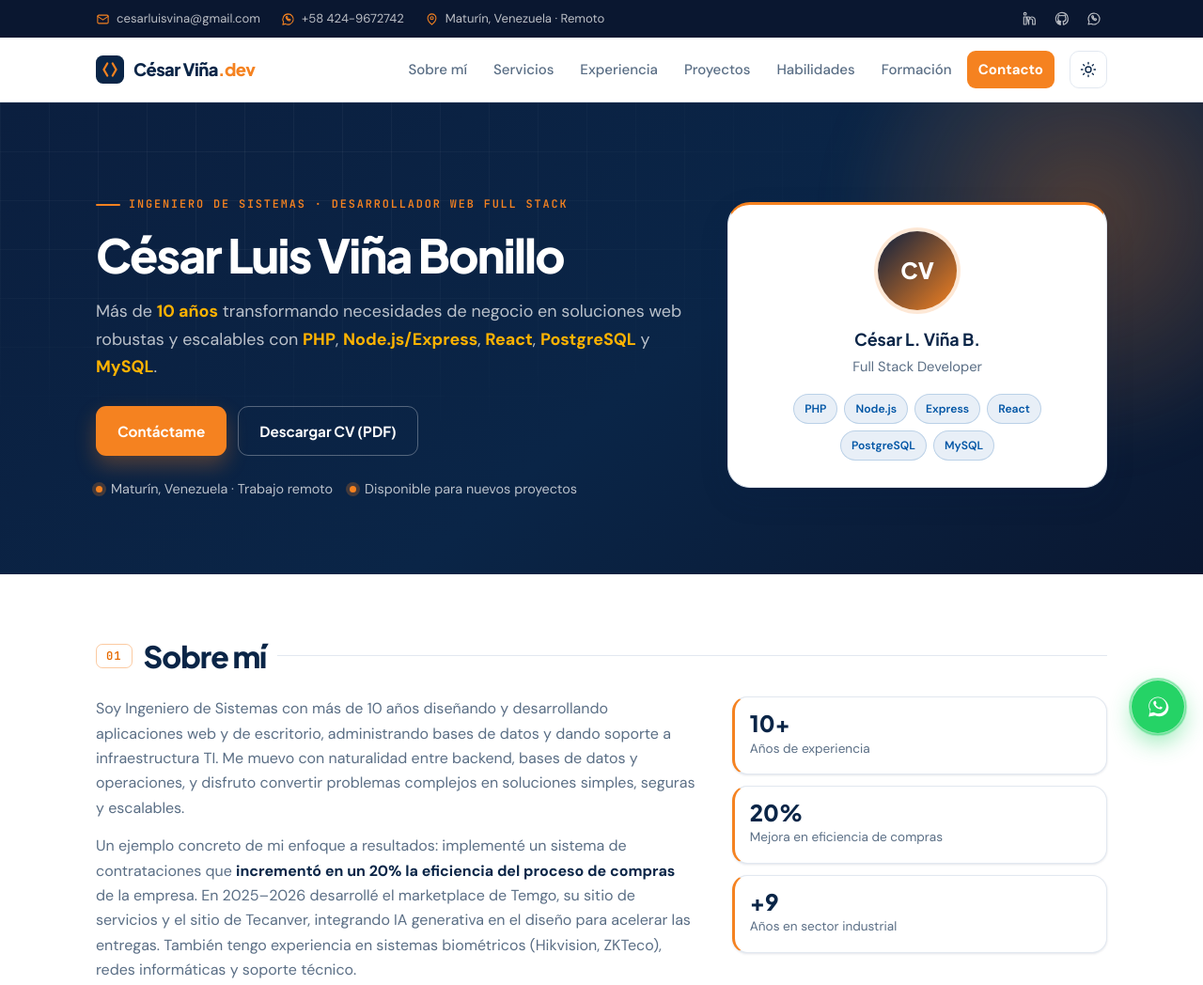
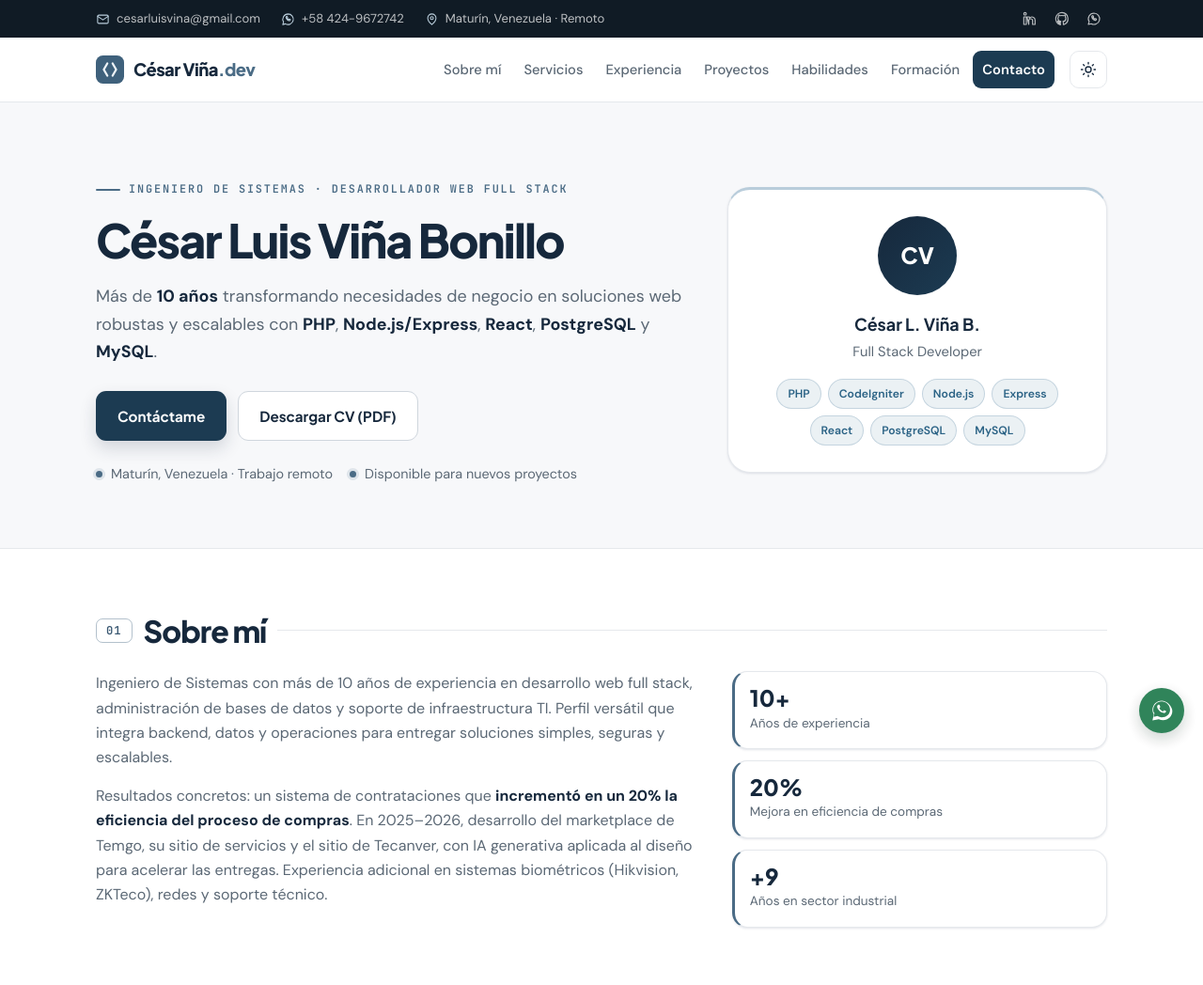
Before and after one commit to TecnologiaVina/portafolio-cesar-vina, a plain HTML site: page index.html in a window 1280 px wide. Shown: the top 1048 px of the page at 94% size. Drawn offline with Linux system fonts and the light colour scheme.

Commit message:
feat: agregar CodeIgniter y renovar paleta del portafolio

```diff
--- a/index.html
+++ b/index.html
@@ -4,11 +4,11 @@
   <meta charset="UTF-8" />
   <meta name="viewport" content="width=device-width, initial-scale=1.0" />
   <title>César Luis Viña Bonillo | Ingeniero de Sistemas & Desarrollador Web Full Stack</title>
-  <meta name="description" content="Portafolio de César Luis Viña Bonillo, Ingeniero de Sistemas y Desarrollador Web Full Stack (PHP, Node.js/Express, React, PostgreSQL, MySQL). Más de 10 años de experiencia en desarrollo web, bases de datos e infraestructura TI." />
+  <meta name="description" content="Portafolio de César Luis Viña Bonillo, Ingeniero de Sistemas y Desarrollador Web Full Stack (PHP, CodeIgniter, Node.js/Express, React, PostgreSQL, MySQL). Más de 10 años de experiencia en desarrollo web, bases de datos e infraestructura TI." />
   <meta name="author" content="César Luis Viña Bonillo" />
-  <meta name="keywords" content="Desarrollador Web, Full Stack, PHP, Node.js, Express, React, PostgreSQL, MySQL, JavaScript, APIs REST, Git, IA generativa, Ingeniero de Sistemas, Backend, Linux" />
+  <meta name="keywords" content="Desarrollador Web, Full Stack, PHP, CodeIgniter, Node.js, Express, React, PostgreSQL, MySQL, JavaScript, APIs REST, Git, IA generativa, Ingeniero de Sistemas, Backend, Linux" />
   <link rel="canonical" href="https://portafolio-cesar-vina.onrender.com/" />
-  <meta name="theme-color" content="#0a2547" />
+  <meta name="theme-color" content="#16283c" />
   <meta property="og:type" content="website" />
   <meta property="og:title" content="César Luis Viña Bonillo | Desarrollador Web Full Stack" />
   <meta property="og:description" content="Ingeniero de Sistemas con más de 10 años creando soluciones web robustas: PHP, Node.js/Express, React, PostgreSQL y MySQL." />
@@ -41,7 +41,7 @@
       "https://www.linkedin.com/in/cesarluisvina",
       "https://github.com/TecnologiaVina"
     ],
-    "knowsAbout": ["PHP", "Node.js", "Express.js", "React", "PostgreSQL", "MySQL", "JavaScript", "WordPress", "APIs REST", "Git"]
+    "knowsAbout": ["PHP", "CodeIgniter", "Node.js", "Express.js", "React", "PostgreSQL", "MySQL", "JavaScript", "WordPress", "APIs REST", "Git"]
   }
   </script>
 </head>
@@ -76,7 +76,7 @@
     <nav class="nav container" aria-label="Navegación principal">
       <a class="brand" href="#top" aria-label="César Viña — Inicio">
         <span class="brand-logo" aria-hidden="true">
-          <svg viewBox="0 0 32 32" width="30" height="30"><rect width="32" height="32" rx="8" fill="#0a2547"/><path d="M13 9l-4 7 4 7M19 9l4 7-4 7" fill="none" stroke="#f58220" stroke-width="2.4" stroke-linecap="round" stroke-linejoin="round"/></svg>
+          <svg viewBox="0 0 32 32" width="30" height="30"><rect width="32" height="32" rx="8" fill="#3f617c"/><path d="M13 9l-4 7 4 7M19 9l4 7-4 7" fill="none" stroke="#eef4f9" stroke-width="2.4" stroke-linecap="round" stroke-linejoin="round"/></svg>
         </span>
         <span class="brand-text">César Viña<span>.dev</span></span>
       </a>
@@ -130,6 +130,7 @@
           <p class="hero-card-role">Full Stack Developer</p>
           <div class="chip-row">
             <span class="chip">PHP</span>
+            <span class="chip">CodeIgniter</span>
             <span class="chip">Node.js</span>
             <span class="chip">Express</span>
             <span class="chip">React</span>
@@ -151,22 +152,20 @@
         <div class="about-grid">
           <div class="prose">
             <p>
-              Soy Ingeniero de Sistemas con más de 10 años diseñando y desarrollando
-              aplicaciones web y de escritorio, administrando bases de datos y dando
-              soporte a infraestructura TI. Me muevo con naturalidad entre backend,
-              bases de datos y operaciones, y disfruto convertir problemas complejos
-              en soluciones simples, seguras y escalables.
+              Ingeniero de Sistemas con más de 10 años de experiencia en desarrollo web
+              full stack, administración de bases de datos y soporte de infraestructura
+              TI. Perfil versátil que integra backend, datos y operaciones para entregar
+              soluciones simples, seguras y escalables.
             </p>
             <p>
-              Un ejemplo concreto de mi enfoque a resultados: implementé un sistema de
-              contrataciones que <strong>incrementó en un 20% la eficiencia del proceso
-              de compras</strong> de la empresa. En 2025–2026 desarrollé el
+              Resultados concretos: un sistema de contrataciones que
+              <strong>incrementó en un 20% la eficiencia del proceso de compras</strong>.
+              En 2025–2026, desarrollo del
               <a href="https://marketplace.tem-go.com" target="_blank" rel="noopener noreferrer">marketplace de Temgo</a>,
               su <a href="https://servicios.tem-go.com" target="_blank" rel="noopener noreferrer">sitio de servicios</a>
               y el sitio de <a href="https://tecanver.tem-go.com" target="_blank" rel="noopener noreferrer">Tecanver</a>,
-              integrando IA generativa en el diseño para acelerar las entregas. También
-              tengo experiencia en sistemas biométricos (Hikvision, ZKTeco), redes
-              informáticas y soporte técnico.
+              con IA generativa aplicada al diseño para acelerar las entregas. Experiencia
+              adicional en sistemas biométricos (Hikvision, ZKTeco), redes y soporte técnico.
             </p>
           </div>
           <ul class="stats">
@@ -192,7 +191,7 @@
           <article class="card service-card">
             <span class="service-icon" aria-hidden="true"><svg viewBox="0 0 24 24"><path d="m8 6-6 6 6 6M16 6l6 6-6 6"/></svg></span>
             <h3>Desarrollo Web Full Stack</h3>
-            <p>Aplicaciones web a medida con PHP y Node.js/Express, arquitectura cliente-servidor y código mantenible.</p>
+            <p>Aplicaciones web a medida con PHP (CodeIgniter) y Node.js/Express, arquitectura cliente-servidor y código mantenible.</p>
           </article>
           <article class="card service-card">
             <span class="service-icon" aria-hidden="true"><svg viewBox="0 0 24 24"><rect x="3" y="4" width="18" height="7" rx="2"/><rect x="3" y="13" width="18" height="7" rx="2"/><path d="M7 7.5h.01M7 16.5h.01"/></svg></span>
@@ -252,7 +251,7 @@
             </div>
             <p class="timeline-where">Incivys Group C.A. · El Callao, Edo. Bolívar</p>
             <ul>
-              <li>Desarrollo full stack de aplicaciones web a medida (PHP, MySQL, PostgreSQL, Node.js, Express, JavaScript, HTML/CSS) bajo arquitectura cliente-servidor.</li>
+              <li>Desarrollo full stack de aplicaciones web a medida bajo arquitectura cliente-servidor, con PHP, CodeIgniter (patrón MVC), Node.js/Express, React, MySQL, PostgreSQL, JavaScript y HTML/CSS.</li>
               <li>Implementación de sistemas biométricos Hikvision (cableado, instalación y configuración avanzada) con SADP e iVMS 4120ac.</li>
             </ul>
           </li>
@@ -304,7 +303,7 @@
           <h2 id="proj-title">Proyectos</h2>
           <span class="section-rule" aria-hidden="true"></span>
         </div>
-        <p class="section-sub">Una selección de aplicaciones y sistemas en los que he trabajado.</p>
+        <p class="section-sub">Selección de aplicaciones y sistemas desarrollados para clientes y empresas.</p>
 
         <div class="projects-grid">
 
@@ -395,7 +394,7 @@
           <article class="card">
             <h3>Lenguajes &amp; Frameworks</h3>
             <ul class="tag-list">
-              <li>PHP</li><li>JavaScript</li><li>React.js</li><li>Node.js</li><li>Express.js</li>
+              <li>PHP</li><li>CodeIgniter</li><li>JavaScript</li><li>React.js</li><li>Node.js</li><li>Express.js</li>
               <li>HTML5</li><li>CSS3</li><li>jQuery</li><li>JSON</li><li>Visual Basic 6</li>
             </ul>
           </article>
--- a/styles.css
+++ b/styles.css
@@ -1,21 +1,24 @@
 :root {
   --bg: #ffffff;
-  --bg-alt: #f4f7fb;
+  --bg-alt: #f7f8fa;
   --surface: #ffffff;
-  --text: #1e293b;
-  --muted: #5a6e85;
-  --border: #e2e8f0;
-  --border-strong: #cbd5e1;
-  --primary: #0a2547;
-  --primary-600: #0b2f5c;
-  --blue: #0055a5;
-  --blue-600: #0066cc;
-  --accent: #f58220;
-  --accent-600: #e66a00;
-  --gold: #ffb300;
-  --band-1: #0b1f3f;
-  --band-2: #0a2547;
-  --band-3: #0a1730;
+  --text: #212a35;
+  --muted: #5b6875;
+  --border: #e5e8ec;
+  --border-strong: #cfd6dd;
+  --primary: #16283c;
+  --primary-600: #0f1f30;
+  --blue: #2a6285;
+  --blue-600: #1d5375;
+  --accent: #4a6b85;
+  --accent-600: #3a5872;
+  --accent-soft: #b9cddb;
+  --cta: #1c3b52;
+  --cta-hover: #142e41;
+  --cta-text: #ffffff;
+  --band-1: #16232f;
+  --band-2: #1a2937;
+  --band-3: #101b25;
   --band-text: #ffffff;
   --band-muted: rgba(255, 255, 255, .72);
   --shadow-sm: 0 1px 3px rgba(10, 37, 71, .08), 0 1px 2px rgba(10, 37, 71, .04);
@@ -39,13 +42,15 @@
   --border-strong: #29395c;
   --primary: #dbe7f7;
   --primary-600: #ffffff;
-  --blue: #4a8fce;
-  --blue-600: #63a3dc;
-  --accent: #f58220;
-  --accent-600: #ff9a3d;
-  --band-1: #081226;
-  --band-2: #0b1f3f;
-  --band-3: #061020;
+  --blue: #7aa9c8;
+  --blue-600: #95bfd9;
+  --accent: #8fb0c6;
+  --accent-600: #a9c6da;
+  --cta: #2a5f80;
+  --cta-hover: #357199;
+  --band-1: #0c141c;
+  --band-2: #101c26;
+  --band-3: #080f15;
   --shadow-sm: 0 1px 3px rgba(0, 0, 0, .4);
   --shadow: 0 14px 34px rgba(0, 0, 0, .45);
 }
@@ -74,7 +79,7 @@ h1, h2, h3, h4 { font-family: var(--font-display); line-height: 1.2; letter-spac
 .container { width: 100%; max-width: var(--maxw); margin-inline: auto; padding-inline: 22px; }
 
 .skip-link {
-  position: absolute; left: -999px; top: 0; background: var(--accent); color: #fff;
+  position: absolute; left: -999px; top: 0; background: var(--cta); color: var(--cta-text);
   padding: 10px 14px; border-radius: 0 0 8px 0; z-index: 100; font-weight: 600;
 }
 .skip-link:focus { left: 0; }
@@ -86,7 +91,7 @@ h1, h2, h3, h4 { font-family: var(--font-display); line-height: 1.2; letter-spac
 .topbar-inner { display: flex; align-items: center; justify-content: space-between; gap: 16px; height: 40px; }
 .topbar-info { list-style: none; display: flex; align-items: center; gap: 22px; margin: 0; padding: 0; }
 .topbar-info li { display: inline-flex; align-items: center; gap: 7px; }
-.topbar-info svg { width: 15px; height: 15px; fill: none; stroke: var(--accent); stroke-width: 1.7; stroke-linecap: round; stroke-linejoin: round; flex: none; }
+.topbar-info svg { width: 15px; height: 15px; fill: none; stroke: var(--accent-soft); stroke-width: 1.7; stroke-linecap: round; stroke-linejoin: round; flex: none; }
 .topbar-info a:hover { color: #fff; }
 .topbar-social { list-style: none; display: flex; align-items: center; gap: 6px; margin: 0; padding: 0; }
 .topbar-social a {
@@ -104,7 +109,7 @@ h1, h2, h3, h4 { font-family: var(--font-display); line-height: 1.2; letter-spac
   border-bottom: 1px solid var(--border);
 }
 .nav { display: flex; align-items: center; gap: 16px; height: 68px; }
-.brand { display: inline-flex; align-items: center; gap: 10px; font-family: var(--font-display); font-weight: 800; font-size: 1.15rem; letter-spacing: -0.03em; color: var(--primary); }
+.brand { display: inline-flex; align-items: center; gap: 10px; font-family: var(--font-display); font-weight: 800; font-size: 1.15rem; letter-spacing: -0.03em; color: var(--primary); flex: none; white-space: nowrap; }
 .brand-logo { display: inline-flex; flex: none; }
 .brand-logo svg { display: block; }
 .brand-text span { color: var(--accent); }
@@ -113,12 +118,12 @@ h1, h2, h3, h4 { font-family: var(--font-display); line-height: 1.2; letter-spac
   margin: 0 0 0 auto; padding: 0;
 }
 .nav-menu a {
-  display: inline-block; padding: 8px 12px; border-radius: 9px; font-weight: 500;
-  font-size: .94rem; color: var(--muted); transition: background .2s, color .2s;
+  display: inline-block; padding: 8px 10px; border-radius: 9px; font-weight: 500;
+  font-size: .92rem; color: var(--muted); transition: background .2s, color .2s; white-space: nowrap;
 }
 .nav-menu a:hover { color: var(--primary); background: color-mix(in srgb, var(--blue) 8%, transparent); }
-.nav-menu a.nav-cta { background: var(--accent); color: #fff; font-weight: 700; }
-.nav-menu a.nav-cta:hover { background: var(--accent-600); color: #fff; }
+.nav-menu a.nav-cta { background: var(--cta); color: var(--cta-text); font-weight: 600; }
+.nav-menu a.nav-cta:hover { background: var(--cta-hover); color: var(--cta-text); }
 .nav-actions { display: flex; align-items: center; gap: 8px; }
 
 .theme-toggle {
@@ -141,26 +146,12 @@ h1, h2, h3, h4 { font-family: var(--font-display); line-height: 1.2; letter-spac
 
 /* ===== Hero ===== */
 .hero {
-  position: relative; overflow: hidden; color: var(--band-text);
-  background: linear-gradient(140deg, var(--band-1) 0%, var(--band-2) 55%, var(--band-3) 100%);
-  padding: 92px 0 78px;
+  position: relative; color: var(--text);
+  background: var(--bg-alt);
+  border-bottom: 1px solid var(--border);
+  padding: 76px 0 66px;
 }
 .hero-bg { display: none; }
-.hero::before {
-  content: ""; position: absolute; inset: 0; z-index: 0;
-  background-image:
-    linear-gradient(rgba(255,255,255,.05) 1px, transparent 1px),
-    linear-gradient(90deg, rgba(255,255,255,.05) 1px, transparent 1px);
-  background-size: 52px 52px;
-  -webkit-mask-image: radial-gradient(ellipse 70% 80% at 22% 15%, #000 0%, transparent 78%);
-  mask-image: radial-gradient(ellipse 70% 80% at 22% 15%, #000 0%, transparent 78%);
-}
-.hero::after {
-  content: ""; position: absolute; z-index: 0; right: -12%; top: -32%;
-  width: 560px; height: 560px; border-radius: 50%;
-  background: radial-gradient(circle, color-mix(in srgb, var(--accent) 30%, transparent), transparent 66%);
-  filter: blur(24px);
-}
 .hero-grid {
   position: relative; z-index: 1;
   display: grid; grid-template-columns: 1.55fr 1fr; gap: 46px; align-items: center;
@@ -171,9 +162,9 @@ h1, h2, h3, h4 { font-family: var(--font-display); line-height: 1.2; letter-spac
   display: inline-flex; align-items: center; gap: 9px;
 }
 .eyebrow::before { content: ""; width: 26px; height: 2px; background: var(--accent); border-radius: 2px; }
-.hero h1 { font-size: clamp(2rem, 5vw, 3.1rem); margin: 0 0 16px; letter-spacing: -0.035em; color: #fff; font-weight: 800; }
-.lead { font-size: 1.12rem; color: var(--band-muted); max-width: 56ch; margin: 0 0 26px; }
-.lead strong { color: var(--gold); font-weight: 700; }
+.hero h1 { font-size: clamp(2rem, 5vw, 3.1rem); margin: 0 0 16px; letter-spacing: -0.035em; color: var(--primary); font-weight: 800; }
+.lead { font-size: 1.12rem; color: var(--muted); max-width: 56ch; margin: 0 0 26px; }
+.lead strong { color: var(--primary); font-weight: 700; }
 .hero-actions { display: flex; flex-wrap: wrap; gap: 12px; margin-bottom: 24px; }
 
 .btn {
@@ -182,29 +173,28 @@ h1, h2, h3, h4 { font-family: var(--font-display); line-height: 1.2; letter-spac
   transition: transform .15s, box-shadow .2s, background .2s, border-color .2s, color .2s;
   border: 1px solid transparent; cursor: pointer; font-family: var(--font-display);
 }
-.btn-primary { background: var(--accent); color: #fff; box-shadow: 0 10px 22px rgba(245, 130, 32, .3); }
-.btn-primary:hover { background: var(--accent-600); transform: translateY(-2px); box-shadow: 0 14px 26px rgba(245, 130, 32, .38); }
+.btn-primary { background: var(--cta); color: var(--cta-text); box-shadow: 0 8px 18px rgba(22, 40, 60, .16); }
+.btn-primary:hover { background: var(--cta-hover); transform: translateY(-1px); box-shadow: 0 10px 22px rgba(22, 40, 60, .22); }
 .btn-ghost { background: transparent; border-color: var(--border-strong); color: var(--primary); }
-.btn-ghost:hover { border-color: var(--blue); color: var(--blue); transform: translateY(-2px); }
-.hero .btn-ghost { border-color: rgba(255, 255, 255, .3); color: #fff; }
-.hero .btn-ghost:hover { background: rgba(255, 255, 255, .1); border-color: #fff; color: #fff; }
+.btn-ghost:hover { border-color: var(--blue); color: var(--blue); transform: translateY(-1px); }
+.hero .btn-ghost { border-color: var(--border-strong); color: var(--primary); background: var(--surface); }
+.hero .btn-ghost:hover { background: var(--surface); border-color: var(--blue); color: var(--blue); }
 .btn[disabled] { opacity: .65; cursor: not-allowed; transform: none; }
 
-.hero-meta { list-style: none; padding: 0; margin: 0; display: flex; flex-wrap: wrap; gap: 18px; color: var(--band-muted); font-size: .9rem; }
+.hero-meta { list-style: none; padding: 0; margin: 0; display: flex; flex-wrap: wrap; gap: 18px; color: var(--muted); font-size: .9rem; }
 .hero-meta li { display: inline-flex; align-items: center; gap: 9px; }
-.dot { width: 7px; height: 7px; border-radius: 50%; background: var(--accent); box-shadow: 0 0 0 4px color-mix(in srgb, var(--accent) 24%, transparent); }
+.dot { width: 7px; height: 7px; border-radius: 50%; background: var(--accent); box-shadow: 0 0 0 3px color-mix(in srgb, var(--accent) 14%, transparent); }
 
 .hero-card {
   background: var(--surface); border: 1px solid var(--border); border-radius: var(--radius-xl);
-  padding: 28px; box-shadow: var(--shadow); text-align: center;
-  border-top: 3px solid var(--accent);
+  padding: 28px; box-shadow: var(--shadow-sm); text-align: center;
+  border-top: 3px solid var(--accent-soft);
 }
 .avatar {
   width: 84px; height: 84px; margin: 0 auto 16px; border-radius: 50%;
   display: grid; place-items: center; font-family: var(--font-display);
   font-weight: 800; font-size: 1.5rem; color: #fff;
-  background: linear-gradient(135deg, var(--band-1), var(--accent));
-  box-shadow: 0 0 0 4px color-mix(in srgb, var(--accent) 18%, transparent);
+  background: linear-gradient(135deg, var(--primary), var(--cta));
 }
 .hero-card-name { font-family: var(--font-display); font-weight: 700; font-size: 1.12rem; margin: 0; color: var(--primary); }
 .hero-card-role { color: var(--muted); margin: 3px 0 16px; font-size: .92rem; }
@@ -260,7 +250,7 @@ h1, h2, h3, h4 { font-family: var(--font-display); line-height: 1.2; letter-spac
 .timeline-item:last-child { padding-bottom: 0; }
 .timeline-item::before {
   content: ""; position: absolute; left: 1px; top: 6px; width: 14px; height: 14px; border-radius: 50%;
-  background: var(--accent); box-shadow: 0 0 0 4px color-mix(in srgb, var(--accent) 18%, transparent);
+  background: var(--accent); box-shadow: 0 0 0 4px color-mix(in srgb, var(--accent) 12%, transparent);
 }
 .timeline-head { display: flex; flex-wrap: wrap; justify-content: space-between; gap: 4px 12px; align-items: baseline; }
 .timeline-head h3 { font-size: 1.08rem; margin: 0; color: var(--primary); font-weight: 700; }
@@ -281,7 +271,7 @@ h1, h2, h3, h4 { font-family: var(--font-display); line-height: 1.2; letter-spac
 }
 [data-theme="dark"] .service-icon { color: var(--accent); }
 .service-icon svg { width: 24px; height: 24px; fill: none; stroke: currentColor; stroke-width: 1.7; stroke-linecap: round; stroke-linejoin: round; }
-.service-card:hover .service-icon { background: var(--accent); color: #fff; transform: translateY(-2px); }
+.service-card:hover .service-icon { background: var(--cta); color: #fff; transform: translateY(-2px); }
 .service-card p { color: var(--muted); font-size: .9rem; margin: 0; }
 
 /* Skills & Education grids */
@@ -301,18 +291,10 @@ h1, h2, h3, h4 { font-family: var(--font-display); line-height: 1.2; letter-spac
 /* ===== Contacto (banda oscura) ===== */
 .section-dark {
   color: var(--band-text); border: 0;
-  background: linear-gradient(140deg, var(--band-1) 0%, var(--band-2) 60%, var(--band-3) 100%);
+  background: linear-gradient(160deg, var(--band-2) 0%, var(--band-1) 100%);
   position: relative; overflow: hidden;
 }
-.section-dark::before {
-  content: ""; position: absolute; inset: 0; z-index: 0; pointer-events: none;
-  background-image:
-    linear-gradient(rgba(255,255,255,.045) 1px, transparent 1px),
-    linear-gradient(90deg, rgba(255,255,255,.045) 1px, transparent 1px);
-  background-size: 52px 52px;
-  -webkit-mask-image: radial-gradient(ellipse 60% 90% at 85% 10%, #000, transparent 75%);
-  mask-image: radial-gradient(ellipse 60% 90% at 85% 10%, #000, transparent 75%);
-}
+.section-dark::before { content: none; }
 .section-dark .container { position: relative; z-index: 1; }
 .section-dark .section-head h2 { color: #fff; }
 .section-dark .section-rule { background: rgba(255, 255, 255, .18); }
@@ -328,12 +310,12 @@ h1, h2, h3, h4 { font-family: var(--font-display); line-height: 1.2; letter-spac
 .contact-list li > div { display: flex; flex-direction: column; line-height: 1.35; min-width: 0; }
 .ci {
   flex: none; width: 38px; height: 38px; display: grid; place-items: center; border-radius: 10px;
-  background: color-mix(in srgb, var(--accent) 18%, transparent); color: var(--accent);
+  background: rgba(255, 255, 255, .08); color: var(--accent-soft);
 }
 .ci svg { fill: none; stroke: currentColor; stroke-width: 1.7; stroke-linecap: round; stroke-linejoin: round; }
 .ci-label { font-family: var(--font-mono); font-size: .68rem; text-transform: uppercase; letter-spacing: .1em; color: var(--band-muted); font-weight: 600; }
 .contact-list a, .contact-list span:not(.ci):not(.ci-label) { font-weight: 600; color: #fff; word-break: break-word; }
-.contact-list a:hover { color: var(--accent); }
+.contact-list a:hover { color: var(--accent-soft); }
 
 .contact-form {
   background: var(--surface); border: 1px solid var(--border); border-radius: var(--radius-lg);
@@ -389,31 +371,23 @@ h1, h2, h3, h4 { font-family: var(--font-display); line-height: 1.2; letter-spac
 /* ===== Botón flotante WhatsApp ===== */
 .whatsapp-float {
   position: fixed; right: 20px; bottom: 20px; z-index: 60;
-  width: 56px; height: 56px; border-radius: 50%; background: #25d366; color: #fff;
+  width: 48px; height: 48px; border-radius: 50%; background: #1f7a4d; color: #fff;
   display: inline-flex; align-items: center; justify-content: center;
-  box-shadow: 0 10px 24px rgba(37, 211, 102, .45);
-  transition: transform .15s, box-shadow .2s;
+  box-shadow: 0 6px 16px rgba(16, 46, 31, .22);
+  transition: transform .15s, box-shadow .2s, background .2s;
+  opacity: .92;
 }
-.whatsapp-float::after {
-  content: ""; position: absolute; inset: 0; border-radius: 50%;
-  border: 2px solid #25d366; animation: wa-pulse 2.4s ease-out infinite;
-}
-.whatsapp-float:hover { transform: translateY(-3px) scale(1.05); box-shadow: 0 14px 30px rgba(37, 211, 102, .55); }
+.whatsapp-float:hover { transform: translateY(-2px); background: #186340; box-shadow: 0 8px 18px rgba(16, 46, 31, .28); opacity: 1; }
 .whatsapp-float svg { display: block; }
-@keyframes wa-pulse {
-  0% { transform: scale(1); opacity: .7; }
-  70% { transform: scale(1.5); opacity: 0; }
-  100% { transform: scale(1.5); opacity: 0; }
-}
 
 /* ===== Responsive ===== */
 @media (max-width: 900px) {
   .contact-layout { grid-template-columns: 1fr; gap: 24px; }
 }
-@media (max-width: 820px) {
+@media (max-width: 960px) {
   .hero-grid { grid-template-columns: 1fr; gap: 32px; }
   .topbar-info li:last-child { display: none; }
-  .hero-card { order: -1; max-width: 360px; margin-inline: auto; width: 100%; }
+  .hero-card { max-width: 360px; margin-inline: auto; width: 100%; }
   .about-grid { grid-template-columns: 1fr; gap: 22px; }
 
   .nav-toggle { display: flex; }
```
Also changed, not shown: 1 other file.
